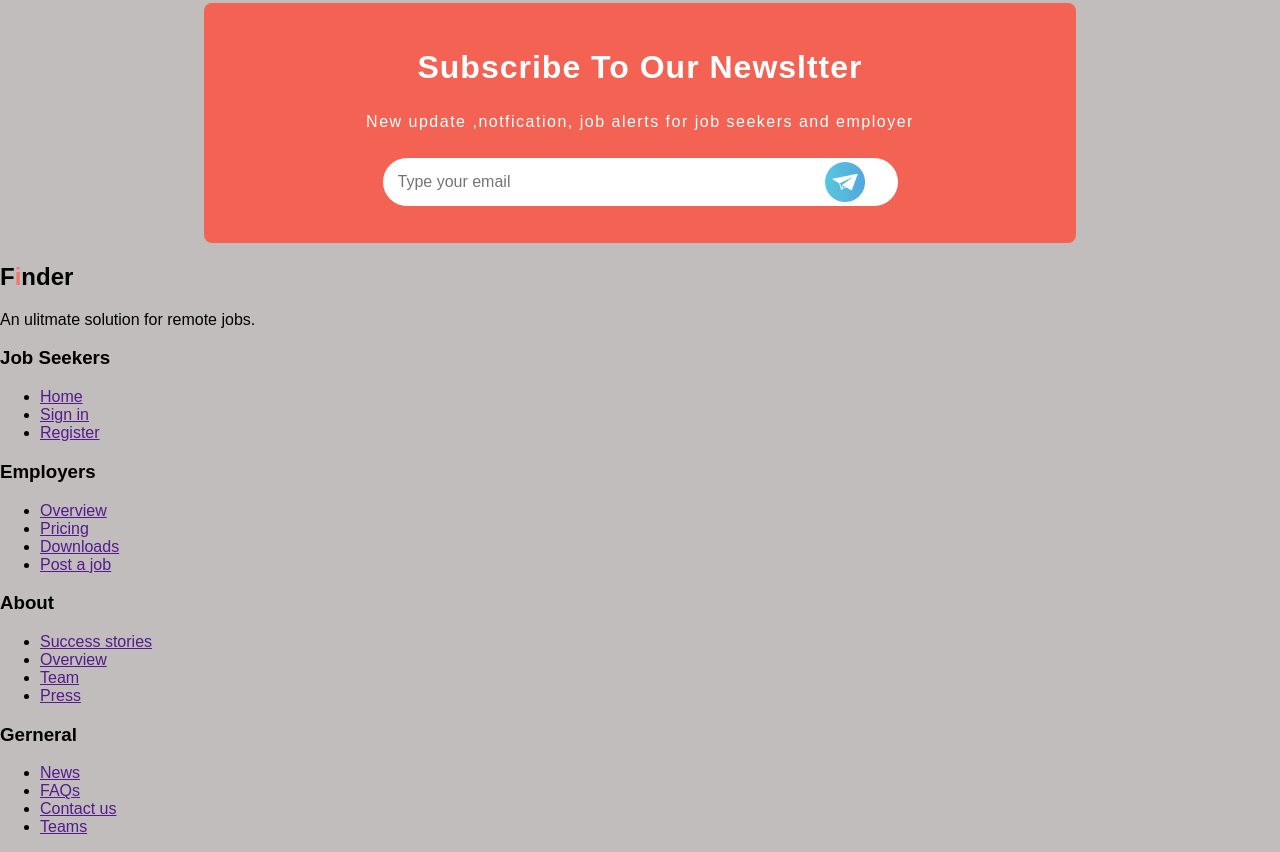
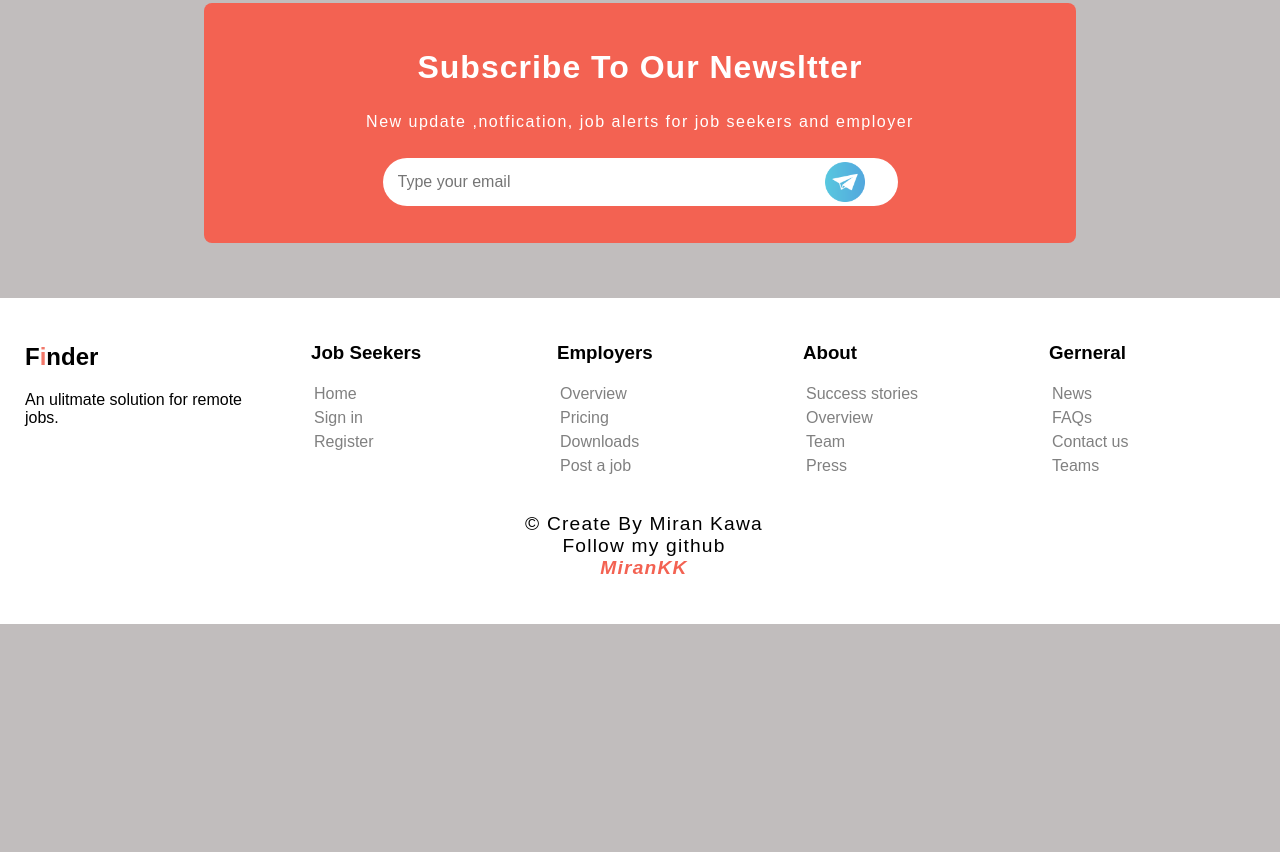
Before and after one commit to MiranKK/UI-website2, a plain HTML site: page index.html in a window 1280 px wide. Shown: the part 2477-3329 px from the top of the page. After the commit the page ends 3101 px from the top, so only its background shows below. Drawn offline with Linux system fonts and the light colour scheme.

Commit message:
finished the UI website

```diff
--- a/index.html
+++ b/index.html
@@ -201,61 +201,56 @@
       </div>
     </section>
 
-
     <footer>
       <div class="logo-ft">
         <h2>F<span style="color: #f2786a">i</span>nder</h2>
-      <p>An ulitmate solution for remote jobs.</p>
+        <p>An ulitmate solution for remote jobs.</p>
       </div>
       <div class="job-seek">
         <h3>Job Seekers</h3>
-       <ul>
-        <li> <a href="">Home</a></li>
-        <li> <a href="">Sign in</a></li>
-        <li> <a href="">Register</a></li>
-
-
-       </ul>
+        <ul>
+          <li><a href="">Home</a></li>
+          <li><a href="">Sign in</a></li>
+          <li><a href="">Register</a></li>
+        </ul>
       </div>
 
       <div class="employer">
         <h3>Employers</h3>
         <ul>
-
-          <li> <a href="">Overview</a></li>
-          <li> <a href="">Pricing</a></li>
-          <li> <a href="">Downloads</a></li>
-          <li> <a href="">Post a job</a></li>
-
+          <li><a href="">Overview</a></li>
+          <li><a href="">Pricing</a></li>
+          <li><a href="">Downloads</a></li>
+          <li><a href="">Post a job</a></li>
         </ul>
       </div>
 
       <div class="about">
         <h3>About</h3>
         <ul>
-
-          <li> <a href="">Success stories</a></li>
-          <li> <a href="">Overview</a></li>
-          <li> <a href="">Team</a></li>
-          <li> <a href="">Press</a></li>
-
+          <li><a href="#">Success stories</a></li>
+          <li><a href="#">Overview</a></li>
+          <li><a href="#">Team</a></li>
+          <li><a href="#">Press</a></li>
         </ul>
       </div>
 
       <div class="general">
         <h3>Gerneral</h3>
         <ul>
-
-          <li> <a href="">News</a></li>
-          <li> <a href="">FAQs</a></li>
-          <li> <a href="">Contact us</a></li>
-          <li> <a href="">Teams</a></li>
-
+          <li><a href="">News</a></li>
+          <li><a href="">FAQs</a></li>
+          <li><a href="">Contact us</a></li>
+          <li><a href="">Teams</a></li>
         </ul>
       </div>
-
-
-
+      <br />
+      <div class="copy">
+        <p>
+          &copy Create By Miran Kawa <br />
+          Follow my github <a href="https://github.com/MiranKK">MiranKK</a>
+        </p>
+      </div>
     </footer>
   </body>
 </html>
--- a/style.css
+++ b/style.css
@@ -369,3 +369,51 @@ hr {
     width: 41px;
     height: 41px;
 }
+
+footer {
+
+    display: grid;
+    grid-template-columns: repeat(5, 1fr);
+    margin-top: 55px;
+    padding: 25px;
+    background-color: white;
+    position: relative;
+}
+
+footer ul li a {
+    text-decoration: none;
+    color: gray;
+
+}
+
+footer ul li a:hover {
+    color: #223545;
+}
+
+footer ul li {
+    padding: 3px;
+}
+
+footer ul {
+    list-style-type: none;
+}
+
+footer h3 {
+    margin-left: 40px;
+}
+
+.copy p {
+    text-align: center;
+    position: relative;
+    left: 250px;
+    font-size: 1.2rem;
+    letter-spacing: 1.2px;
+}
+
+.copy a {
+    text-decoration: none;
+    color: #f36252;
+    font-weight: 700;
+    font-style: italic;
+
+}
```
